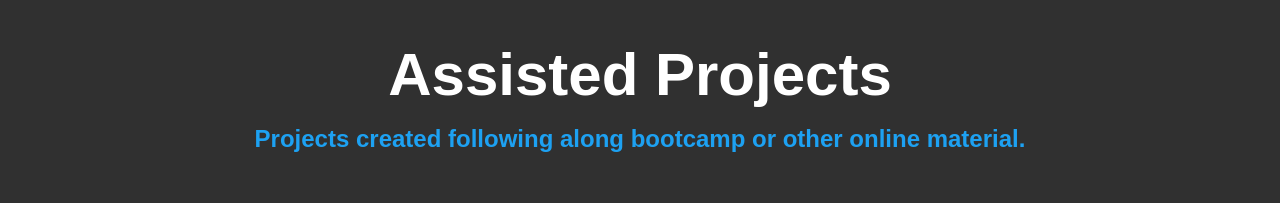
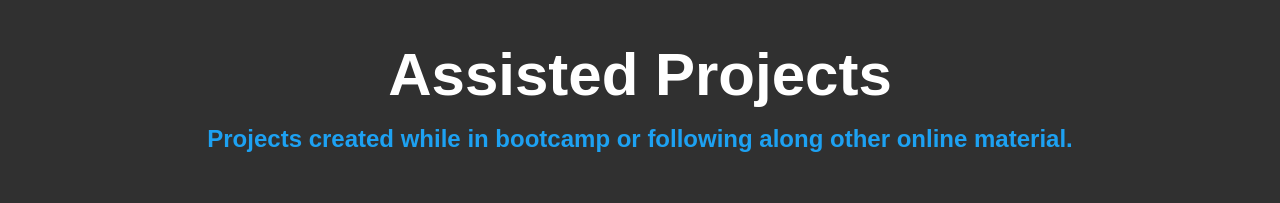
Before and after one commit to robbieevans1/portfolio, a plain HTML site: page index.html in a window 1280 px wide. Shown: the part 2320-2523 px from the top of the page. Drawn offline with nearby package versions, Linux system fonts and the light colour scheme.

Commit message:
edited p for section

```diff
--- a/index.html
+++ b/index.html
@@ -106,7 +106,7 @@
             <!-- My Work -->
             <section class="my-work" id="work">
                 <h2 class="section__title section__title--work">Assisted Projects</h2>
-                <p class="section__subtitle section__subtitle--work">Projects created following along bootcamp or other online material.</p>
+                <p class="section__subtitle section__subtitle--work">Projects created while in bootcamp or following along other online material.</p>
 
                 <div class="portfolio">
 
```
